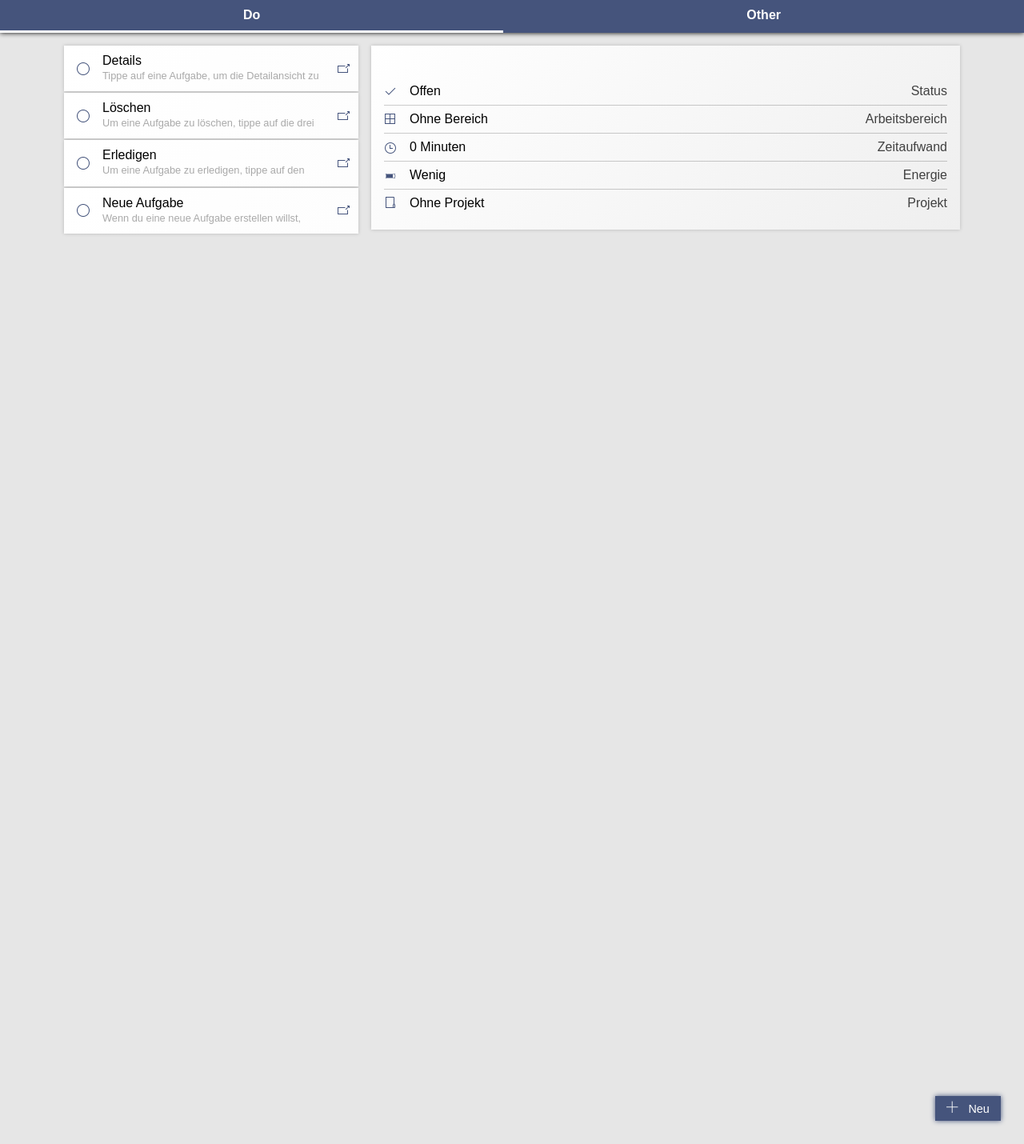
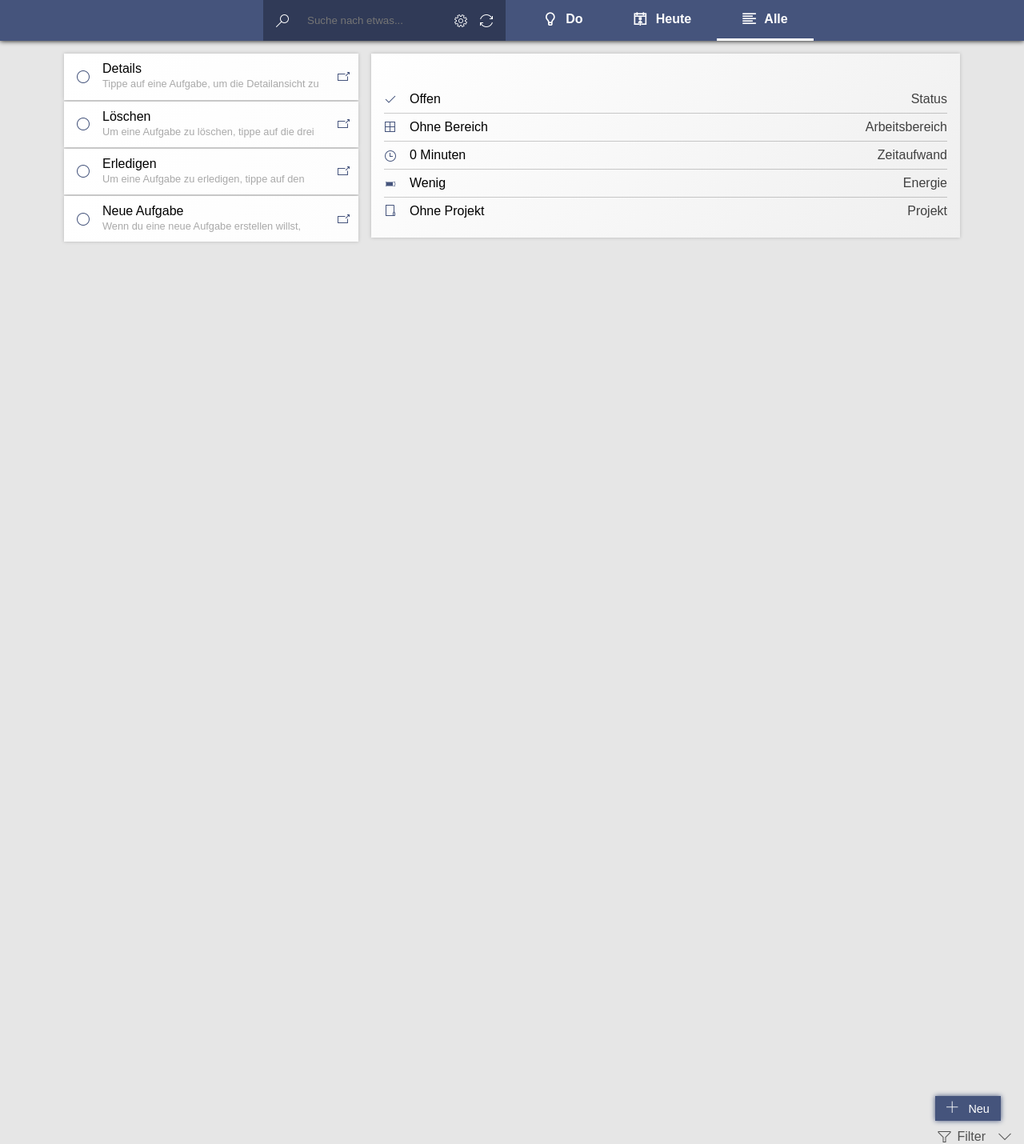
Before and after one commit to sebastiandittrich/webdone, a Laravel app: page / in a window 1280 px wide. Shown: the whole page at 80% size. Run offline with Laravel 8, Linux system fonts and the light colour scheme; style sheets or scripts are compiled from the project's sources.

Commit message:
redesign of the tasks view

```diff
--- a/public/css/style.css
+++ b/public/css/style.css
@@ -1,8 +1,14 @@
 :root {
     --theme-color: #45547c;
+    --darker-theme-color: #303a57;
     --light-shadow: drop-shadow(0px 0px 2px rgba(0,0,0,0.2));
     --white-gradient: linear-gradient(-45deg, #efefef, white);
     --light-white-gradient: linear-gradient(-45deg, #fdfdfd, white);
+}
+
+a .mi {
+    text-decoration: none;
+    color: white;
 }
 
 .red {
@@ -35,47 +41,113 @@ body.patterned {
 }
 
 .sticky.menu {
+    position: sticky;
+    top: 0;
+}
+
+.menu {
+    display: grid;
+    grid-template:
+        "header" auto
+        "sections" auto
+        / 100%;
     background: var(--theme-color);
     width: 100%;
-    display: flex;
-    flex-direction: row;
-    position: sticky;
-    top: 0;
     filter: drop-shadow(0px 0px 3px black);
     grid-area: header;
+    justify-content: center;
     z-index: 9;
 }
 
-.transparent.sticky.menu {
+.menu .sections {
+    grid-area: sections;
+    display: flex;
+    flex-direction: row;
+}
+
+.transparent.menu {
     background: rgba(69,84,124,0.7);
 }
 
-.sticky.menu .header {
+.menu .header.text {
+    font-weight: bold;
     padding: 1em;
-    color: white;
-    font-weight: bold;
-    font-size: 1.3em;
+    display: flex;
+    align-items: center;
 }
 
-.sticky.menu .header .description {
+.menu .header.text .mi {
+    font-weight: bold;
+}
+
+.menu .header {
+    grid-area: header;
+    padding: .7em 0em .7em 0em;
+    color: white;
+    display: grid;
+    grid-template: "search settings sync" auto / 1fr auto auto;
+    align-items: center;
+}
+
+.menu .header .searchbar {
+    grid-area: search;
+    display: grid;
+    grid-template: "icon input" auto / auto 1fr;
+    grid-column-gap: 1em;
+    padding-left: 1em;
+}
+
+.menu .header .searchbar .mi-search {
+    align-self: center;
+    grid-area: icon;
+    margin: 0em;
+}
+
+.menu .header .searchbar input {
+    grid-area: input;
+    width: auto;
+    background: transparent;
+    transition: none !important;
+    color: white;
+}
+
+.menu .header .mi-sync {
+    grid-area: sync;
+
+}
+
+.menu .header .mi-settings {
+    grid-area: settings;
+    text-decoration: none;
+    color: white;
+}
+
+.menu .text.header .description {
     font-weight: 100;
     font-size: .8em;
 }
 
-.sticky.menu .entry {
+.menu .sections .entry {
+    display: flex;
+    align-items: center;
+    justify-content: center;
     width: auto;
     flex-grow: 1;
-    text-align: center;
     color: white;
     padding: 10px;
     text-decoration: none;
     transition: border-bottom 200ms;
-    border-bottom: 0px solid white;
+    border-bottom: 3px solid transparent;
     font-weight: bolder;
     cursor: pointer;
 }
 
-.sticky.menu .entry.active, .sticky.menu .entry:hover {
+.menu .sections .entry .mi {
+    font-weight: bold;
+    margin-right: .7em;
+}
+
+.menu .sections .entry.active, .menu .sections .entry:hover {
     border-bottom: 3px solid white;
 }
 
@@ -474,7 +546,78 @@ textarea {
     margin-top: 0em;
 }
 
+.tags {
+    display: flex;
+    flex-direction: row;
+    padding: .5em;
+    filter: var(--light-shadow);
+}
+
+.tag {
+    cursor: pointer;
+    background: var(--white-gradient);
+    padding: .5em;
+    font-size: .9em;
+    margin-right: 1em;
+}
+
+.active.tag {
+    background: var(--theme-color);
+    color: white;
+}
+
+.filtertoggle {
+    display: flex;
+    justify-content: flex-end;
+    align-items: center;
+    padding: 1em;
+    color: #505050;
+    cursor: pointer;
+    padding-bottom: 0em;
+}
+
+.filtertoggle .mi-filter {
+    margin-right: 0.5em;
+}
+
+.filtertoggle .mi-chevrondown4legacy, .filtertoggle .mi-chevronup4legacy {
+    margin-left: 1em;
+}
+
+@media only screen and (min-width: 40em) and (max-width: 60em) {
+    .menu .header {
+        justify-self: stretch !important;
+    }
+
+    .menu .sections {
+        justify-self: stretch !important;
+    }
+}
+
 @media only screen and (min-width: 40em) {
+    .menu {
+        grid-template: "header sections" auto / 1fr 1fr;
+        grid-column-gap: 1em;
+    }
+
+    .menu .sections {
+        justify-self: start;
+    }
+
+    .menu .header {
+        justify-self: end;
+        background: var(--darker-theme-color);
+    }
+
+    .menu .sections .entry {
+        padding-left: 2em;
+        padding-right: 2em;
+    }
+
+    .menu .sections {
+        overflow: auto;
+    }
+
     .master-detail {
         box-sizing: border-box;
         display: grid;
--- a/public/js/javascript.js
+++ b/public/js/javascript.js
@@ -5,6 +5,8 @@ $(document).ready(function() {
         data: {
             database: {
                 initialized: false,
+                syncspending: 0,
+                syncerror: false,
             },
             taskdetail: {
                 taskId: null,
@@ -13,6 +15,7 @@ $(document).ready(function() {
             taskmoreoptions: {
                 taskId: 0,
             },
+            showFilter: false,
             value_sets: {
                 energies: [
                     'Wenig',
@@ -67,7 +70,7 @@ $(document).ready(function() {
                 this.taskdetail.active = true;
             },
             taskdetailBackClicked() {
-                this.closeTaskDetail()
+                window.history.back()
             },
             taskdetailBrowserBackClicked() {
                 this.closeTaskDetail()
@@ -92,6 +95,9 @@ $(document).ready(function() {
                 this.closeNewTask()
                 this.closeTaskMoreOptionsClick()
             },
+            toggleFilterClick() {
+                this.toggleFilter()
+            },
 
             // UI Model
             closeNewTask() {
@@ -112,6 +118,9 @@ $(document).ready(function() {
             },
             closeTaskMoreOptions() {
                 fadeout('#moreoptionspopup')
+            },
+            toggleFilter() {
+                this.showFilter = !this.showFilter
             },
 
             // Helper functions
@@ -149,16 +158,29 @@ $(document).ready(function() {
                 if(task.description == '' || task.description == null) {
                     task.description = 'Keine Beschreibung'
                 }
-                storageManager.add('tasks', task)
+                var self = this
+                storageManager.add('tasks', task, function() {
+                    self.database.loading = false
+                })
             },
             deleteTask(id) {
-                storageManager.remove('tasks', id)
+                var self = this
+                storageManager.remove('tasks', id, function() {
+                    self.database.loading = false
+                })
             },
             updateTask(task) {
-                storageManager.update('tasks', task)
+                var self = this
+                storageManager.update('tasks', task, function() {
+                    self.database.loading = false
+                })
             },
             get(tablename, id) {
-               return this[tablename].filter(function(element) {return element.id == id})[0] || {}
+                var self = this
+                return this[tablename].filter(function(element) {return element.id == id})[0] || {}
+            },
+            syncError() {
+                this.database.syncerror = true;
             }
         },
         computed: {
@@ -191,16 +213,31 @@ $(document).ready(function() {
                 self = this
                 return this.tasks.filter(function(element) { return element.id == self.taskdetail.taskId})[0] || this.task_template
             },
+            syncIconSpinning() {
+                return this.database.syncspending > 0
+            }
         }
     })
 
     app.DBChange()
-    storageManager.onchange = function() {
+    storageManager.on('change', function() {
         app.DBChange()
-    }
+    })
+
+    storageManager.on('syncstart', function() {
+        app.database.syncspending++
+    })
+
+    storageManager.on('syncend', function() {
+        app.database.syncspending = app.database.syncspending -1
+    })
+
+    storageManager.on('syncerror', function() {
+        app.syncError()
+    })
 
     var hammertime = new Hammer(document.getElementsByClassName('detail')[0].getElementsByClassName('content')[0])
     hammertime.on('swiperight', function(ev) {
-        app.closeTaskDetail();
+        window.history.back();
     })
 })
--- a/public/js/other.js
+++ b/public/js/other.js
@@ -108,9 +108,9 @@ $(document).ready(function() {
     })
 
     app.DBChange()
-    storageManager.onchange = function() {
+    storageManager.on('change', function() {
         app.DBChange()
-    }
+    })
 
     var hammertime = new Hammer(document.getElementsByClassName('detail')[0].getElementsByClassName('content')[0])
     hammertime.on('swiperight', function(ev) {
--- a/resources/views/callback.blade.php
+++ b/resources/views/callback.blade.php
@@ -4,17 +4,17 @@
     <script>
         var code = '{{$code}}'
 
-        $.post('https://asoziales-netzwerk.net/oauth/token', {
+        $.post('{{url('/')}}/oauth/token', {
 
                 grant_type: 'authorization_code',
                 client_id: 3,
                 client_secret: 'NH3RctKsXxTBGlCcmVYZylw0V3mwpJw3Ze9rbGnC',
-                redirect_uri: 'https://asoziales-netzwerk.net/callback',
+                redirect_uri: '{{url('/')}}/callback',
                 code: code,
 
         }).done(function(data) {
             localforage.setItem('__access_token', data.access_token).then(function() {
-                window.location.href = 'https://asoziales-netzwerk.net/migrate'
+                window.location.href = '{{url('/')}}/migrate'
             })
         })
     </script>
--- a/resources/views/index.blade.php
+++ b/resources/views/index.blade.php
@@ -6,9 +6,31 @@
 
 @section('page')
 
-<div class="sticky menu">
-    <a href="/" class="active entry">Do</a>
-    <a href="/other" class="entry">Other</a>
+<div class="menu">
+    <div class="header">
+        <div class="searchbar">
+            <i class="mi mi-search"></i>
+            <input type="text" placeholder="Suche nach etwas...">
+        </div>
+        <a href="/other"><i class="mi mi-settings"></i></a>
+        <i class="mi" :class="{'mi-spin': syncIconSpinning, 'mi-sync': !database.syncerror, 'mi-syncerror': database.syncerror}"></i>
+    </div>
+    <div class="sections">
+        <div class="do entry"> <i class="mi mi-lightbulb"></i> Do</div>
+        <div class="today entry"><i class="mi mi-gototoday"></i>Heute</div>
+        <div class="active all entry"><i class="mi mi-alignleft"></i>Alle</div>
+    </div>
+</div>
+
+<div class="filtertoggle" @click="toggleFilterClick">
+    <i class="mi mi-filter"></i>
+    Filter
+    <i class="mi" :class="{'mi-chevrondown4legacy': !showFilter, 'mi-chevronup4legacy': showFilter}"></i>
+</div>
+
+<div class="tags" v-show="showFilter">
+    <div class="tag">Bereiche</div>
+    <div class="active tag">Projekte</div>
 </div>
 
 <a href="#popup" class="global button add" @click="newTaskClick"><i class="mi mi-add"></i>Neu</a>
@@ -77,8 +99,8 @@
     </div>
     <div class="detail">
         <div :class="{'active': taskdetail.active}" class="taskdetail content" id="taskdetail">
-            <div class="header">
-                <i @click="taskdetailBackClicked" id="taskdetailbackbutton" class="mi mi-chevronleftsmlegacy"></i><div class="text">@{{activeTask.title}}</div>
+            <div @click="taskdetailBackClicked" class="header">
+                <i id="taskdetailbackbutton" class="mi mi-chevronleftsmlegacy"></i><div class="text">@{{activeTask.title}}</div>
             </div>
             <div class="description">
                 @{{activeTask.description}}
--- a/resources/views/migrate.blade.php
+++ b/resources/views/migrate.blade.php
@@ -7,7 +7,7 @@
 @section('page')
 
     <div class="sticky menu">
-        <div class="header">
+        <div class="text header">
             Migration
             <div class="description">Umgang mit bestehenden Daten</div>
         </div>
--- a/resources/views/other.blade.php
+++ b/resources/views/other.blade.php
@@ -7,8 +7,10 @@
 @section('page')
 
     <div class="sticky menu">
-        <a href="/" class="entry">Do</a>
-        <a href="/other" class="active entry">Other</a>
+        <div class="text header">
+            <a href="/"><i class="mi mi-arrowhtmllegacy"></i></a>
+            Einstellungen
+        </div>
     </div>
 
     <div class="small popup" :class="{active: !database.initialized}">
--- a/routes/web.php
+++ b/routes/web.php
@@ -21,6 +21,10 @@ Route::get('/other', function () {
     return view('other');
 });
 
+Route::get('/url', function() {
+    echo url('/');
+});
+
 Auth::routes();
 
 Route::get('/dashboard', 'HomeController@dashboard');
```
Also changed, not shown: public/js/functions.js (+42 -19 lines).
